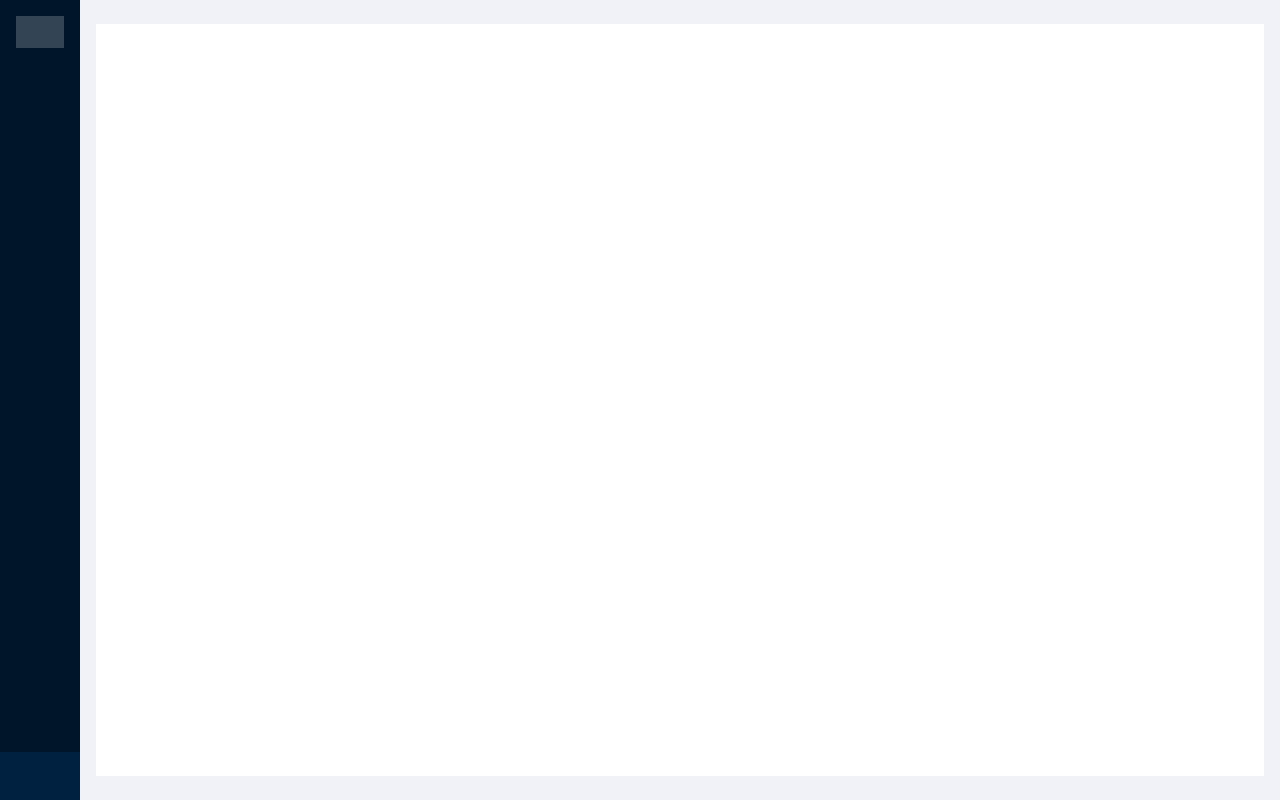
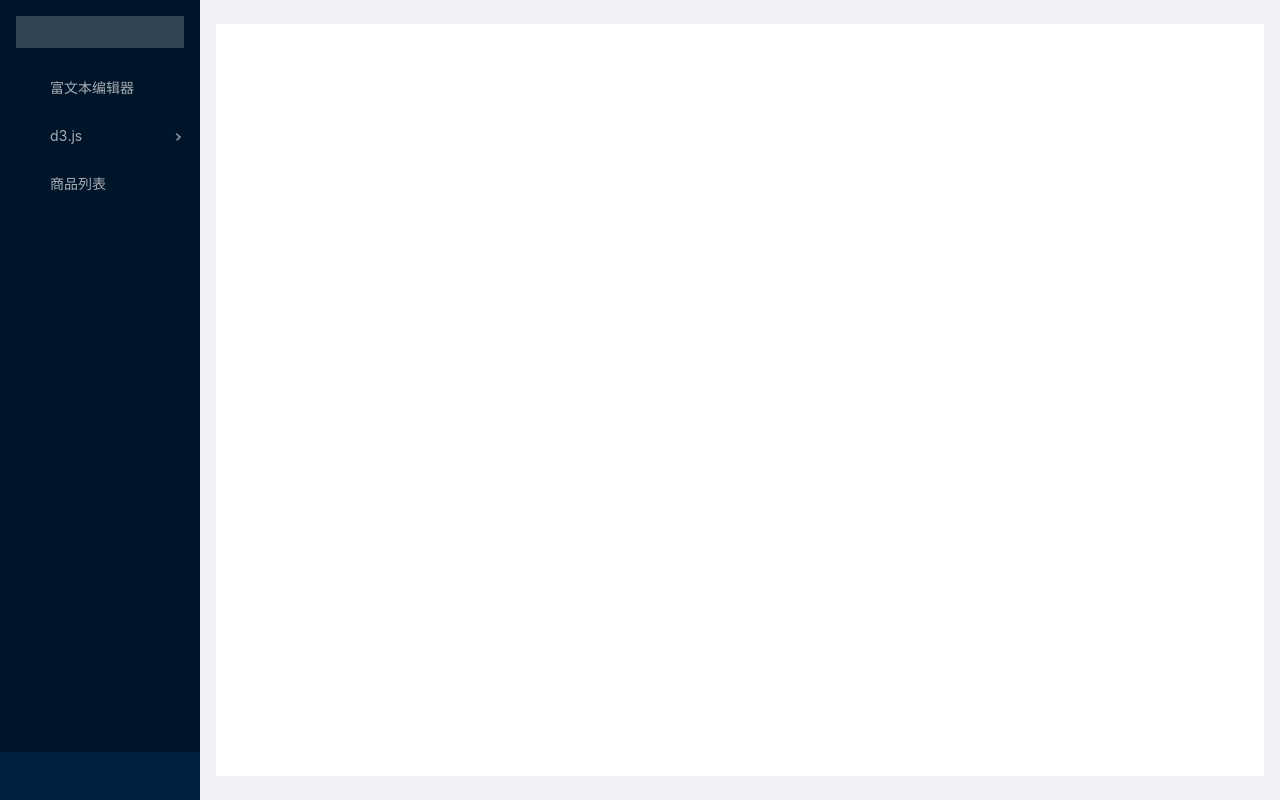
Before and after one commit to dengtao6200594/Vue_TS_Ant, a Vue app: page / in a window 1280 px wide. Built offline with nearby package versions, Linux system fonts and the light colour scheme; a small style sheet from the web is missing.

Commit message:
新增D3js

```diff
--- a/public/index.html
+++ b/public/index.html
@@ -9,6 +9,7 @@
     <title><%= htmlWebpackPlugin.options.title %></title>
     <link rel="stylesheet" href="//at.alicdn.com/t/font_1476765_dnesmp3l8uj.css">
     <link href="https://cdn.bootcdn.net/ajax/libs/normalize/8.0.1/normalize.min.css" rel="stylesheet">
+    <script src="https://cdn.bootcdn.net/ajax/libs/d3/7.0.0/d3.min.js"></script>
   </head>
   <body>
     <noscript>
--- a/src/layout/index.vue
+++ b/src/layouts/BasicLayout.vue
@@ -1,11 +1,16 @@
 <template>
   <a-layout class="layout">
-    <a-layout-sider v-model="collapsed" collapsible>
+    <left-menu :menuData="menuData" />
+    <!-- <a-layout-sider v-model="collapsed" collapsible>
       <div class="logo" />
-      <a-menu theme="dark" mode="vertical" :default-selected-keys="['1']" >
-        <template v-for="item in data">
+      <a-menu theme="dark" mode="vertical" :default-selected-keys="['1']">
+        <template v-for="item in menuData">
           <a-menu-item v-if="!item.children" :key="item.id">
-            <router-link :to="item.url"><a-icon :type="item.icon" /><span>{{ item.title }}</span></router-link>
+            <router-link :to="item.url"
+              ><a-icon :type="item.icon" /><span>{{
+                item.title
+              }}</span></router-link
+            >
           </a-menu-item>
           <a-sub-menu v-else :key="item.id">
             <span slot="title">
@@ -24,7 +29,7 @@
           </a-sub-menu>
         </template>
       </a-menu>
-    </a-layout-sider>
+    </a-layout-sider> -->
     <a-layout>
       <a-layout-content
         :style="{
@@ -34,7 +39,7 @@
           minHeight: '280px',
         }"
       >
-      <router-view/>
+        <router-view />
       </a-layout-content>
     </a-layout>
   </a-layout>
@@ -43,24 +48,24 @@
 <script lang='ts'>
 import { Vue, Component } from "vue-property-decorator";
 import GoodLists from "@/views/myTest/GoodLists.vue";
+import LeftMenu from "./LeftMenu.jsx";
 
 @Component({
-  components: { GoodLists },
+  components: { GoodLists, LeftMenu },
 })
 export default class Layout extends Vue {
-  collapsed: boolean = true;
-  data: Array<unknown> = [
+  menuData: Array<unknown> = [
     { id: 53, url: "/editor", title: "富文本编辑器", icon: "account-book" },
     {
       id: 215,
-      url: "/operationManage",
-      title: "哎呦",
+      url: "/d3",
+      title: "d3.js",
       icon: "alert",
       children: [
         {
           id: 56,
-          url: "/industry",
-          title: "工业车",
+          url: "/d3/test",
+          title: "初次练习",
           icon: "api",
           children: [],
         },
@@ -96,13 +101,15 @@ export default class Layout extends Vue {
     },
     {
       id: 66,
-      url: "/remote",
-      title: "人机共驾",
+      url: "/goods",
+      title: "商品列表",
       icon: "bulb",
     },
   ];
 }
 </script>
+
+
 
 <style lang='scss'>
 .layout {
--- /dev/null
+++ b/src/layouts/LeftMenu.jsx
@@ -0,0 +1,73 @@
+
+export default {
+  name: 'LeftMenu',
+  props: {
+    menuData: {
+      type: Array,
+      required: true
+    }
+  },
+  data() {
+    return {
+      collapsed: false
+    }
+  },
+  methods: {
+    hasChildren(v) {
+      return v.children && v.children.length !== 0
+    },
+
+    renderMenuItem(v, hasIcon) {
+      // 多个一个div暂无影响，待优化
+      return (
+        <a-menu-item key={v.id}>
+          <router-link to={v.url}>
+            {hasIcon ? <div><a-icon type={v.icon} /><span>{v.title}</span></div> : v.title}
+          </router-link>
+        </a-menu-item>
+      )
+    },
+
+    // jsx可以实现不止二级路由的菜单栏
+    renderSubMenu(v) {
+      return (
+        <a-sub-menu key={v.id} title={v.title}>
+          {/* {v.map(v1 => this.hasChildren(v1) ? this.renderSubMenu(v1.children) : this.renderMenuItem(v1))} */}
+          {v?.children.map(v => (
+            this.renderMenuItem(v, false)
+          ))}
+        </a-sub-menu>
+      )
+    },
+    renderList(v) {
+      return (
+        <span slot="title">
+          <a-icon type={v.icon} /><span>{v.title}</span>
+        </span>
+      )
+    }
+  },
+  render() {
+    const keys = ['1']
+    return (
+      <a-layout-sider vModel={this.collapsed} collapsible>
+        <div class="logo" />
+        <a-menu theme="dark" mode="vertical" default-selected-keys={keys}>
+          {
+            this.menuData.map(v => {
+              if (v.children) {
+                return (
+                  // 第一级菜单
+                  <a-sub-menu key={v.id}>
+                    {this.renderList(v)}
+                    {v.children.map(v => this.hasChildren(v) ? this.renderSubMenu(v) : this.renderMenuItem(v, false))}
+                  </a-sub-menu>
+                )
+              } else return this.renderMenuItem(v, true)
+            })
+          }
+        </a-menu>
+      </a-layout-sider>
+    )
+  }
+}
--- a/src/router/index.ts
+++ b/src/router/index.ts
@@ -1,8 +1,14 @@
 import Vue from 'vue'
 import VueRouter, { RouteConfig } from 'vue-router'
-import Layout from '@/layout/index.vue'
+import BasicLayout from '@/layouts/BasicLayout.vue'
 
 Vue.use(VueRouter)
+
+const RouteView = {
+  name: 'RouteView',
+  render: (h:any) => h('router-view')
+// h函数是createElement函数 生成<router-view/>
+}
 
 const constantRoutes: Array<RouteConfig> = [
   {
@@ -13,14 +19,30 @@ const constantRoutes: Array<RouteConfig> = [
   {
     path: '/',
     name: 'Home',
-    component: Layout
-  }
+    component: BasicLayout,
+    children: [{
+      path: '/editor',
+      name: 'Editor',
+      component: () => import('../views/VueQuillEditor/index.vue')
+    }, {
+      path: '/d3',
+      name: 'Test',
+      component: RouteView,
+      // 需要加个组件在中间，不然无法显示子组件
+      children: [{
+        path: '/d3/test',
+        name: 'Test',
+        component: () => import('../views/d3js/D3Test.vue')
+      }]
+    }, {
+      path: '/goods',
+      name: 'Goods',
+      component: () => import('../views/myTest/GoodLists.vue')
+    }]
+  },
 ]
-const asyncRoutes: Array<RouteConfig> = [{
-  path: '/editor',
-  name: 'Editor',
-  component: () => import('../views/VueQuillEditor/index.vue')
-}]
+const asyncRoutes: Array<RouteConfig> = [
+]
 
 const router = new VueRouter({
   mode: 'history',
--- a/src/views/VueQuillEditor/index.vue
+++ b/src/views/VueQuillEditor/index.vue
@@ -8,5 +8,6 @@ export default {
 };
 </script>
 
-<style>
-</style>
+<style lang="scss" scoped>
+
+</style>>
--- /dev/null
+++ b/src/views/d3js/D3Test.vue
@@ -0,0 +1,18 @@
+<template>
+  <div>
+    <h2>你</h2>
+    <h2>nimade</h2>
+  </div>
+</template>
+
+<script>
+export default {
+  name: "Test",
+  mounted(){
+    d3.selectAll('h2').data([1,2,3,4]).text(d=>d)
+  }
+};
+</script>
+
+<style>
+</style>
--- a/tsconfig.json
+++ b/tsconfig.json
@@ -33,7 +33,7 @@
     "src/**/*.vue",
     "tests/**/*.ts",
     "tests/**/*.tsx"
-, "src/components/GoodLists/GoodLists.jsx", "src/views/myTest/MyTest.jsx"  ],
+, "src/components/GoodLists/GoodLists.jsx", "src/views/myTest/MyTest.jsx", "src/layouts/LeftMenu.jsx"  ],
   "exclude": [
     "node_modules"
   ]
```
Also changed, not shown: src/layouts/indes.vue (added, +74 -0 lines).
